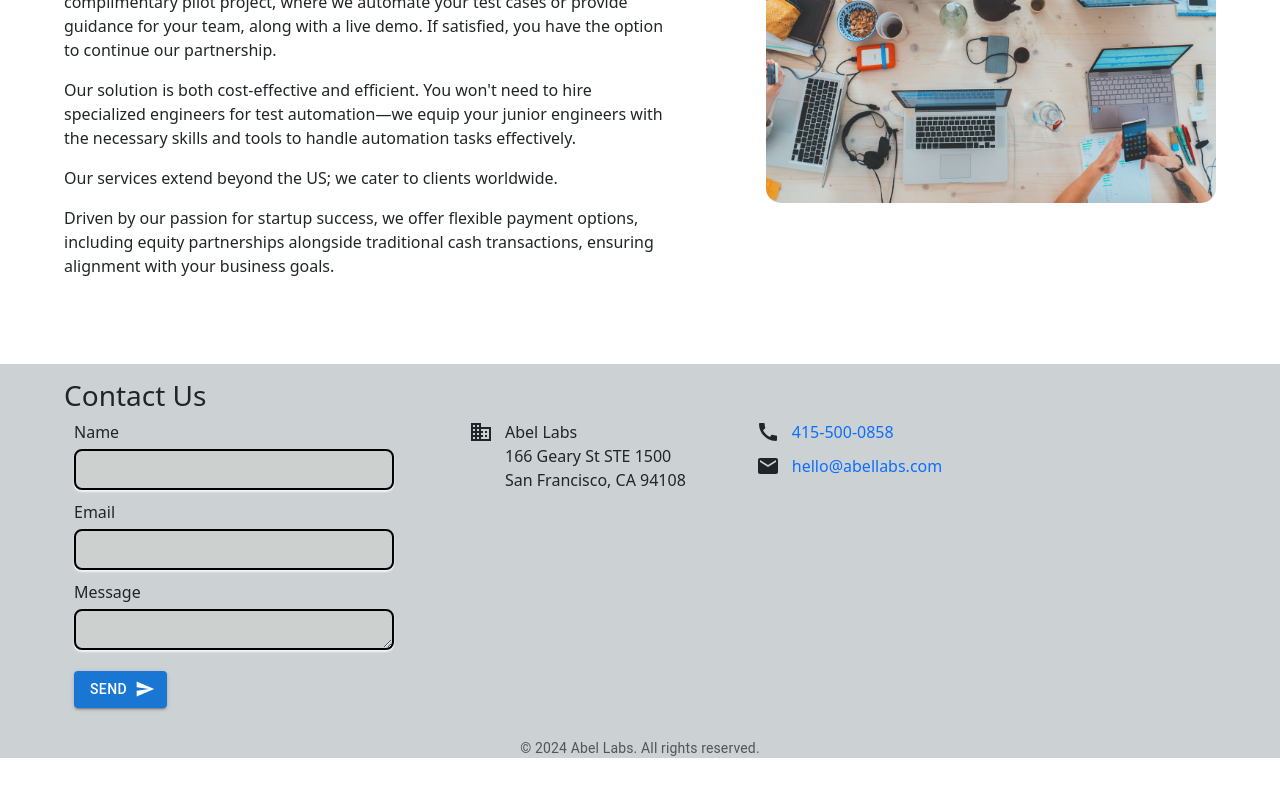
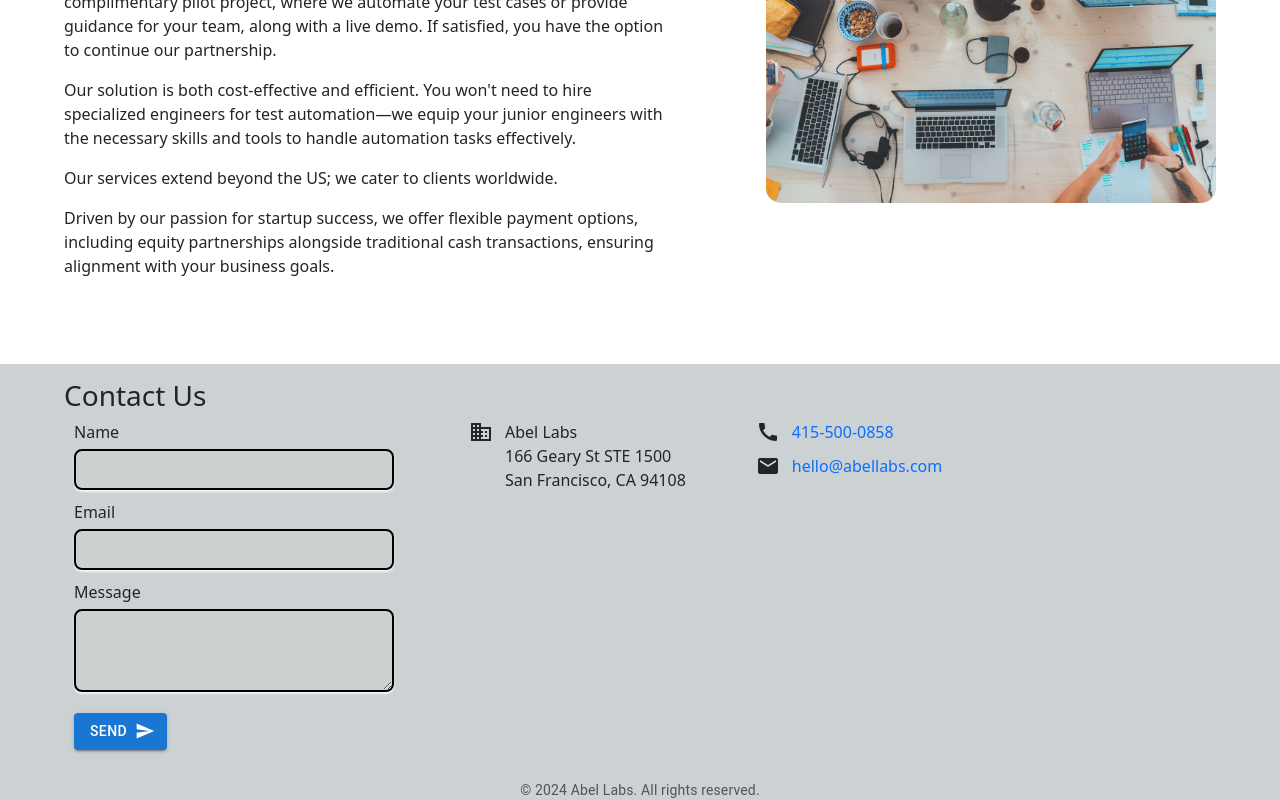
Before and after one commit to ChrisJoel10/abellabs-app, a React (Create React App) app: page / in a window 1280 px wide. Shown: the part 2097-2897 px from the top of the page. Before the commit the page ends 2855 px from the top, so only its background shows below. Built offline with nearby package versions, Linux system fonts and the light colour scheme.

Commit message:
message textbox size update

```diff
--- a/src/components/contact-form.js
+++ b/src/components/contact-form.js
@@ -56,7 +56,7 @@ const onSubmit = async (event) => {
             <HelperText />
             <label required >Message</label>
             <br/>
-            <TextareaAutosize className="padding10" required name="message" placeholder="" />
+            <TextareaAutosize minRows={3} className="padding10" required name="message" placeholder="" />
             <HelperText />
             <br/>
             <Button className="padding10" type="submit" variant="contained" endIcon={<SendIcon />}>
```
